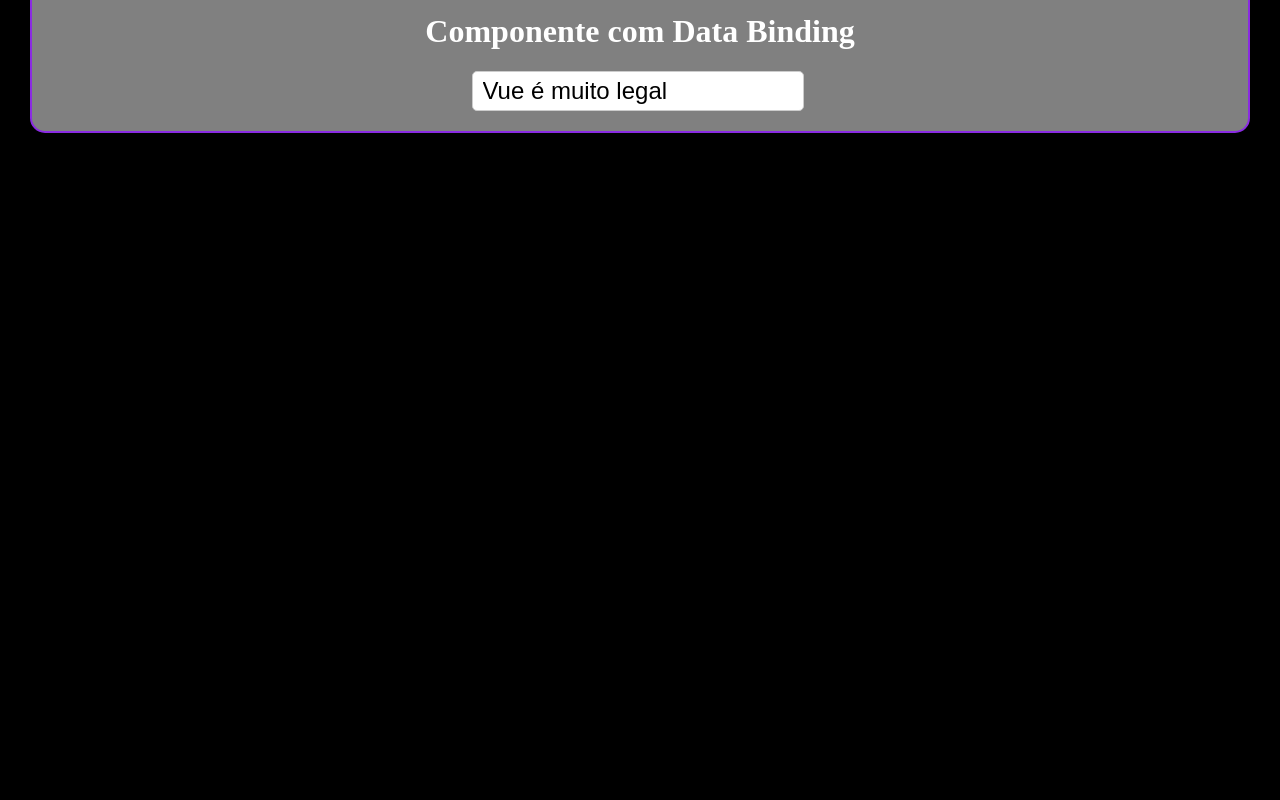
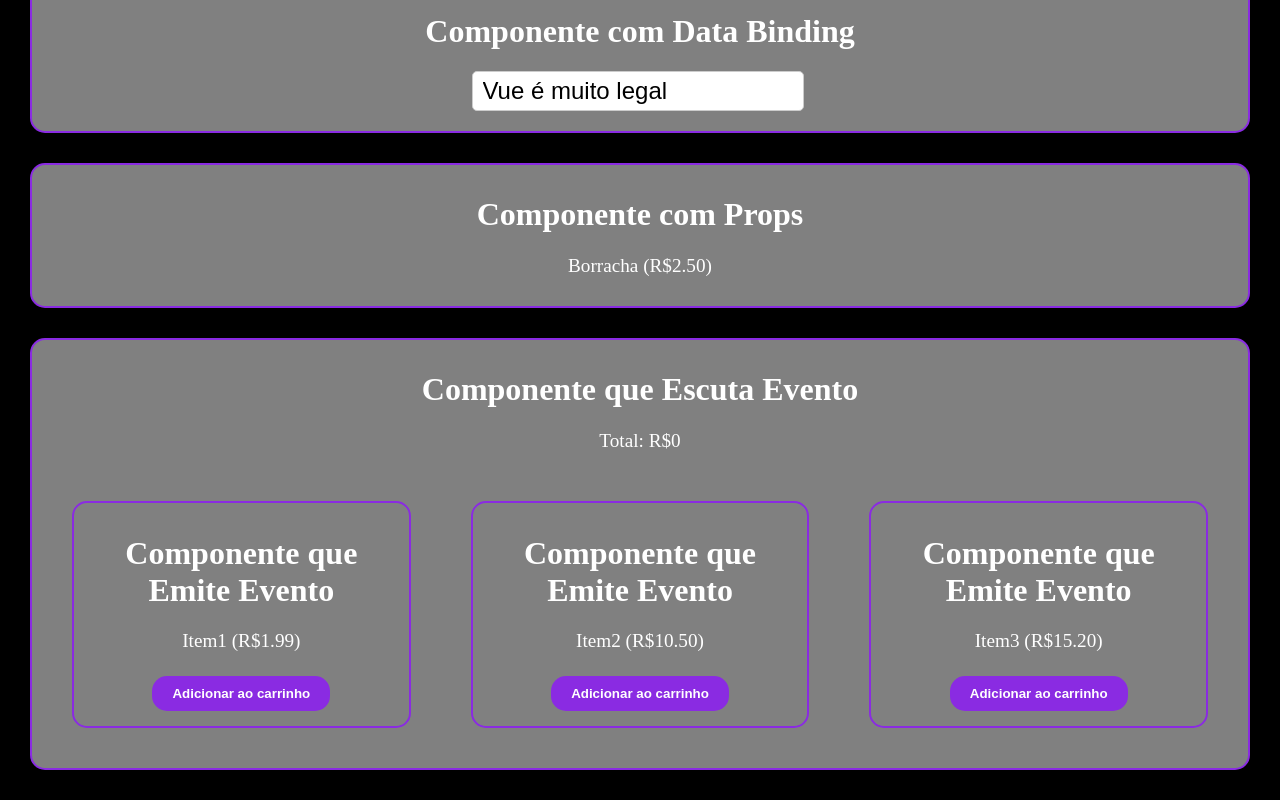
Before and after one commit to mariana-schlick/first-class-vue, a Vue app in the folder first-project-vue/: page / in a window 1280 px wide. Shown: the part 873-1673 px from the top of the page. Before the commit the page ends 1036 px from the top, so only its background shows below. Built offline with nearby package versions, Linux system fonts and the light colour scheme.

Commit message:
Adição de comunicação de componentes

```diff
--- a/first-project-vue/src/App.vue
+++ b/first-project-vue/src/App.vue
@@ -4,6 +4,8 @@ import ComDados from "./components/ComDados.vue"
 import ComDadosReativosPrimitivos from "./components/ComDadosReativosPrimitivos.vue";
 import ComDadosReativosNaoPrimitivos from "./components/ComDadosReativosNaoPrimitivos.vue";
 import DataBinding from "./components/DataBinding.vue";
+import ComProps from "./components/ComProps.vue";
+import EscutaEvento from "./components/EscutaEvento.vue";
 </script>
 
 <template>
@@ -13,8 +15,6 @@ import DataBinding from "./components/DataBinding.vue";
   <ComDadosReativosPrimitivos/>
   <ComDadosReativosNaoPrimitivos/>
   <DataBinding/>
+  <ComProps item="Borracha" :preco="2.50"/> <!-- Comunicação entre componente PAI com componente FILHO -->
+  <EscutaEvento/>
 </template>
-
-<style scoped>
-
-</style>
--- /dev/null
+++ b/first-project-vue/src/components/ComProps.vue
@@ -0,0 +1,16 @@
+<template>
+    <div class="componente">
+        <h1>Componente com Props</h1>
+        <p>{{ item }} (R${{ preco.toFixed(2) }})</p>
+    </div>
+</template>
+
+<script setup>
+import {defineProps} from "vue"
+
+defineProps({
+    item:String,
+    preco:Number,
+})
+
+</script>
--- /dev/null
+++ b/first-project-vue/src/components/EmiteEvento.vue
@@ -0,0 +1,25 @@
+<!-- Comunicação entre FILHO e PAI -->
+<!-- Componente filho que emite evento -->
+<template>
+    <div class="componente">
+        <h1>Componente que Emite Evento</h1>
+        <p>{{ item }} (R${{ preco.toFixed(2) }})</p>
+        <button @click="adicionar">Adicionar ao carrinho</button>
+    </div>
+</template>
+
+<script setup>
+import {defineProps, defineEmits} from "vue"
+
+const props = defineProps({
+    item:String,
+    preco:Number,
+})
+
+const emit = defineEmits(["foiAdicionado"])
+
+function adicionar(){
+    emit("foiAdicionado", props.preco)
+}
+
+</script>
--- /dev/null
+++ b/first-project-vue/src/components/EscutaEvento.vue
@@ -0,0 +1,32 @@
+<!-- Comunicação entre FILHO e PAI -->
+<!-- Componente pai que escuta evento -->
+<template>
+    <div class="componente">
+        <h1>Componente que Escuta Evento</h1>
+        <p>Total: R${{ total }}</p>
+        <div class="lista">
+            <EmiteEvento item="Item1" :preco="1.99" @foiAdicionado="atualizarTotal"/>
+            <EmiteEvento item="Item2" :preco="10.50" @foiAdicionado="atualizarTotal"/>
+            <EmiteEvento item="Item3" :preco="15.20" @foiAdicionado="atualizarTotal"/>
+        </div>
+    </div>
+</template>
+
+<script setup>
+import EmiteEvento from './EmiteEvento.vue';
+import { ref } from 'vue';
+const total = ref(0)
+
+function atualizarTotal(p){
+    const valor = total.value + p
+    total.value = +valor.toFixed(2)
+}
+
+</script>
+
+<style scoped>
+.lista{
+    display: flex;
+    justify-content: space-between;
+}
+</style>
```
